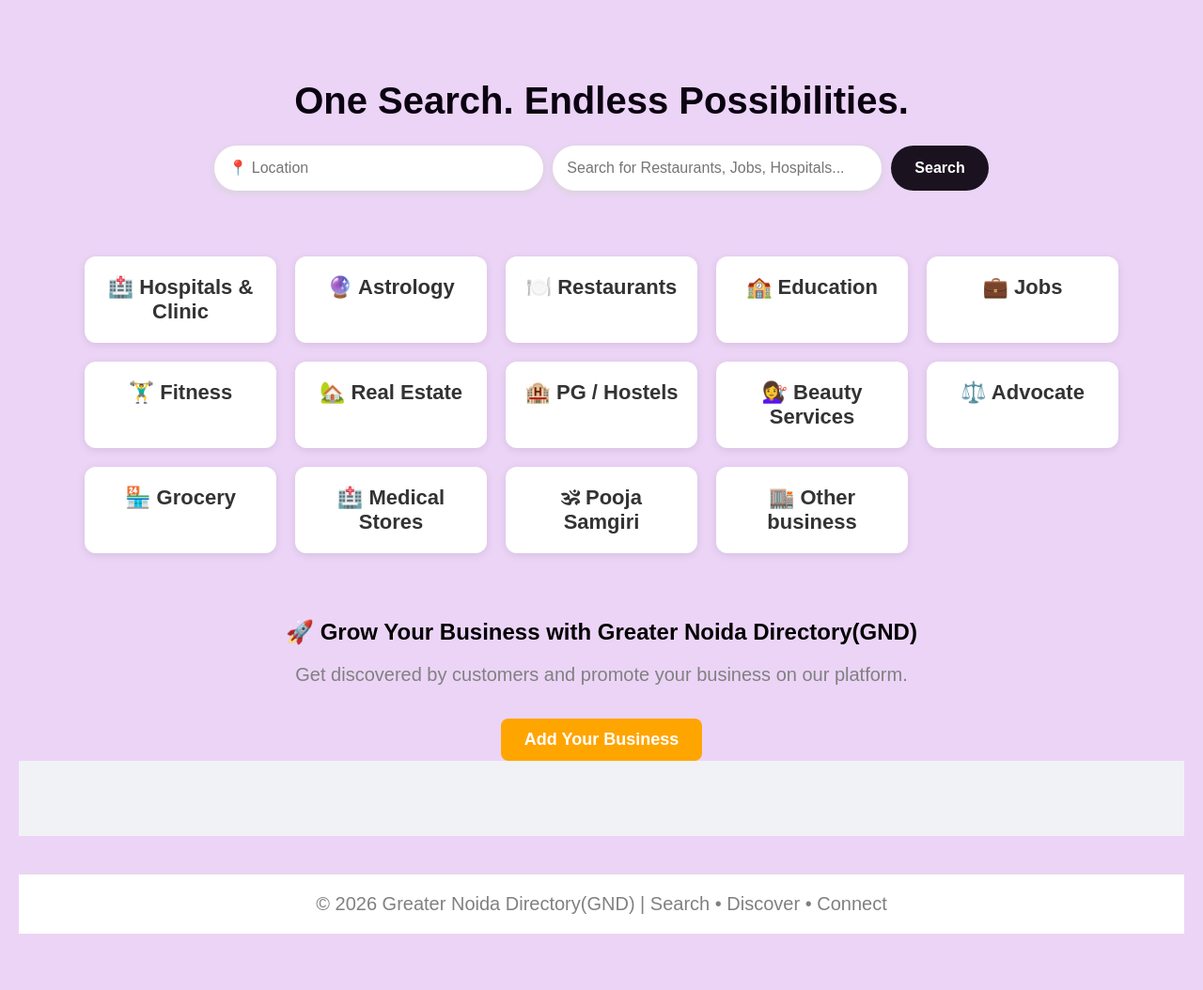
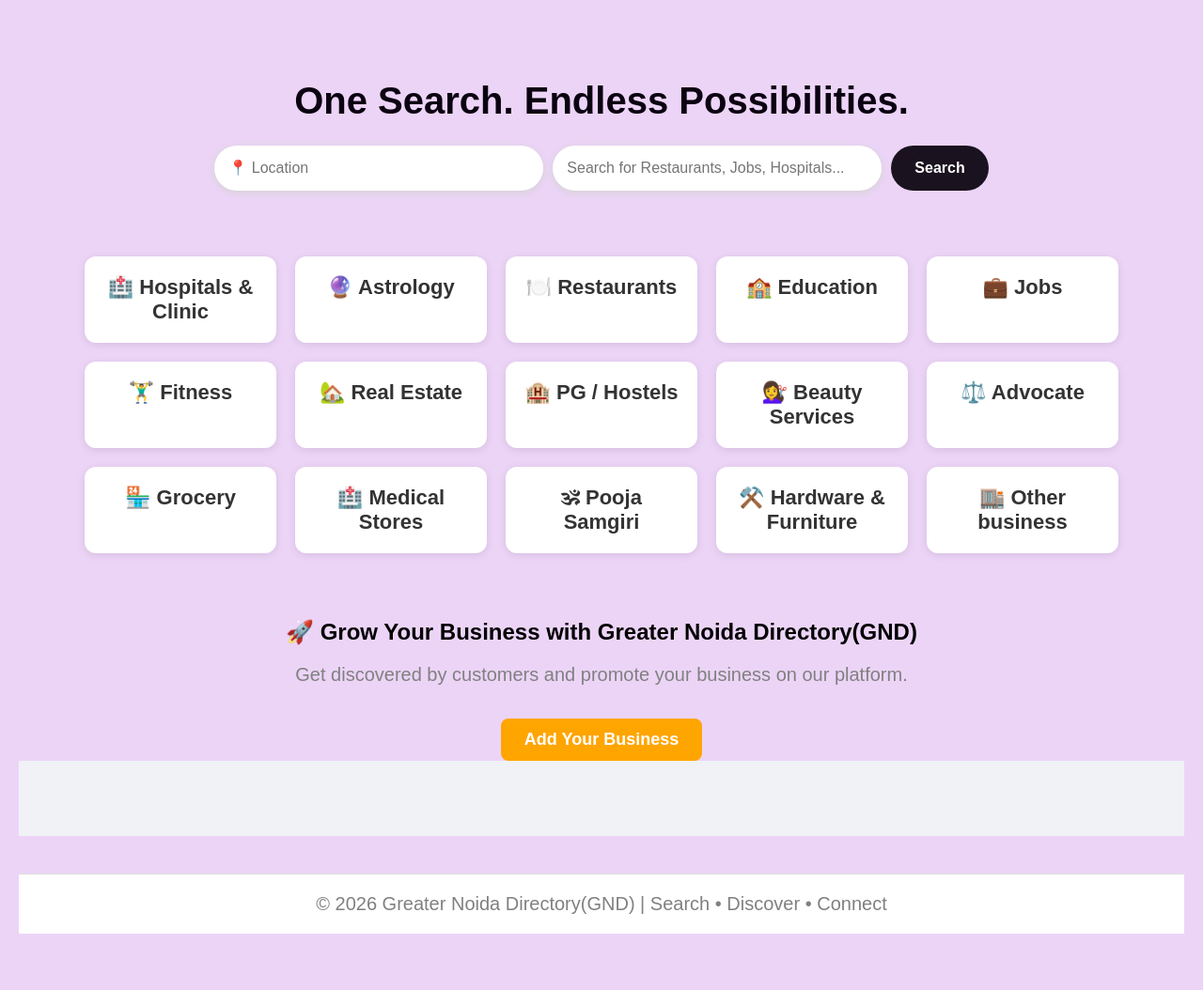
Before and after one commit to shripandit1986-dotcom/Greater-Noida-Directory-GND-, a Flask app: page / in a window 1280 px wide. Shown: the part 149-1203 px from the top of the page at 94% size. Run offline with Flask 3, Linux system fonts and the light colour scheme.

Commit message:
Update index.html

```diff
--- a/templates/index.html
+++ b/templates/index.html
@@ -83,6 +83,8 @@
 
     <a href="/category/Pooja Samgiri" class="service-card">🕉 Pooja Samgiri</a>
 
+    <a href="/category/Hardware & Furniture" class="service-card">⚒️ Hardware & Furniture</a>
+
     <a href="/category/Other business" class="service-card">🏬 Other business</a>
 
 </section>
```
